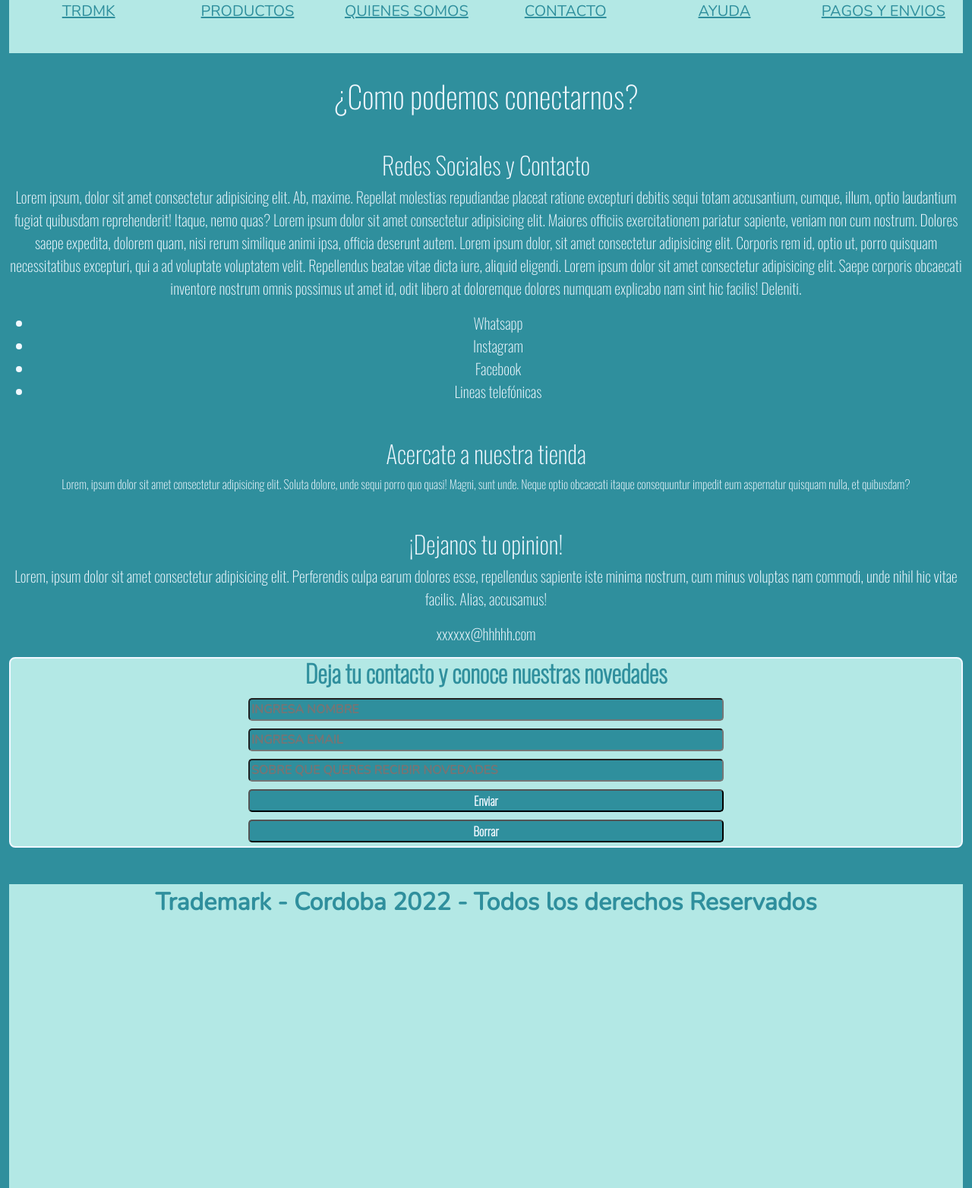
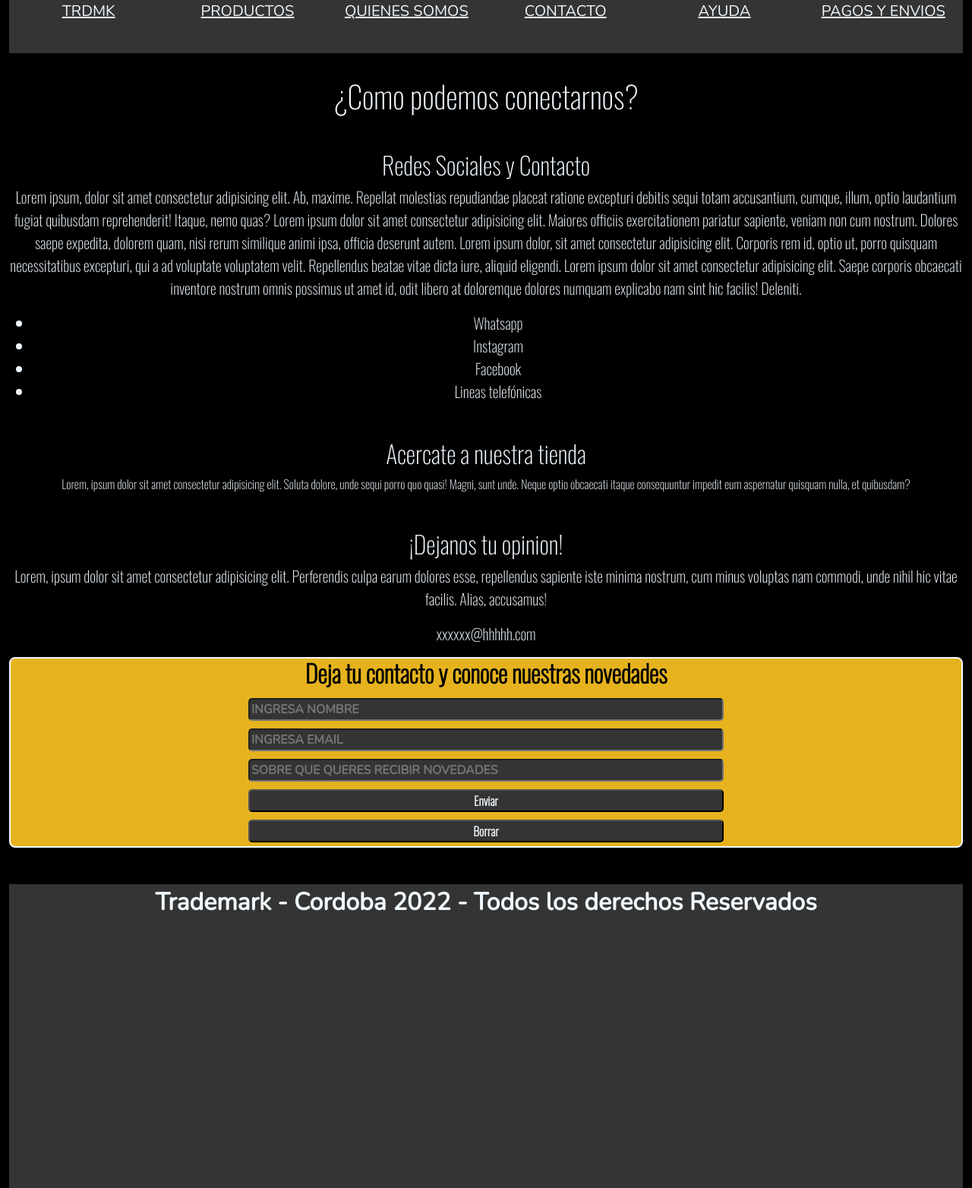
Before and after one commit to fabricristof/sass--seo-, a website: page pages/contacto.html in a window 1280 px wide. Shown: the whole page at 76% size. Drawn offline with nearby package versions, Linux system fonts and the light colour scheme.

Commit message:
optimizacion

```diff
--- a/pages/contacto.html
+++ b/pages/contacto.html
@@ -5,6 +5,7 @@
     <meta charset="UTF-8">
     <meta http-equiv="X-UA-Compatible" content="IE=edge">
     <meta name="viewport" content="width=device-width, initial-scale=1.0">
+    <meta name="description" content="Contactanos a traves de estos medios por cualquier duda que tengas en nuestra tienda  online - Trademark siempre cerca">
     <title>Contacto - Trademark</title>
     <link href="https://fonts.googleapis.com/css2?family=Nunito:wght@200&family=Oswald:wght@200&display=swap" rel="stylesheet">
 
--- a/scss/_variables.scss
+++ b/scss/_variables.scss
@@ -1,2 +1,2 @@
-$color-primario:  #2F8F9D;
-$color-pages: #2F8F9D;
+$color-primario:  black;
+$color-pages: black;
--- a/scss/estilo.scss
+++ b/scss/estilo.scss
@@ -7,7 +7,7 @@
 
 
 .bodyPrincipal {
-    background: linear-gradient(to bottom,#B3E8E5,#3BACB6);
+    background: #343434;
     font-family: 'Oswald', sans-serif;
     padding: 0;
     color: aliceblue;
@@ -22,7 +22,7 @@ footer {
 }
 
 header {
-    background-color: #2F8F9D;
+    background-color:black;
 
 
     p {
@@ -42,8 +42,8 @@ header {
         color: aliceblue;
 
         &:hover {
-            background-color: #B3E8E5;
-            color: #2F8F9D;
+            background-color:#343434;
+            color:#E6B31E;
             font-weight: bolder;
 
         }
@@ -53,13 +53,13 @@ header {
 }
 
 .headerPaginas {
-    background-color: #B3E8E5;
+    background-color: #343434;
     height: 70px;
 
 
 
     a {
-        color: #2F8F9D;
+        color:aliceblue;
         font-family:'Nunito', sans-serif;
         font-size: 20px;
     }
@@ -75,15 +75,15 @@ header {
 
 .footerPaginas {
 
-    background-color: #B3E8E5;
-    color: #2F8F9D;
+    background-color:#343434;
+    color: aliceblue;
     font-size: 32px;
     font-weight: bolder;
 }
 
 
 .contenedorFormulario {
-    background-color:#B3E8E5;
+    background-color: #E6B31E;
     width: auto;
     text-align: center;
     border-radius: 4px;
@@ -93,7 +93,7 @@ header {
     font-family: 'Oswald', sans-serif;
 
     h3 {
-        color: #2F8F9D;
+        color: black;
         font-size: 32px;
         font-weight: bolder;
         font-family: 'Oswald', sans-serif;
@@ -102,9 +102,9 @@ header {
     input {
         width: 50%;
         border-radius: 5px;
-        background-color: #2F8F9D;
+        background-color:#343434;
         font-family:'Nunito', sans-serif;
-        color:#2C3639;
+        color:aliceblue;
         font-weight: bolder;
         margin-top: 5px;
         margin-bottom: 5px;
@@ -119,7 +119,7 @@ header {
         margin-top: 5px;
         margin-bottom: 5px;
         border-radius: 5px;
-        background-color: #2F8F9D;
+        background-color:#343434;
         text-align: center;
         color:aliceblue;
         font-weight: bolder;
```
Also changed, not shown: index.html (+2 -1 lines), css/estilo.css.
